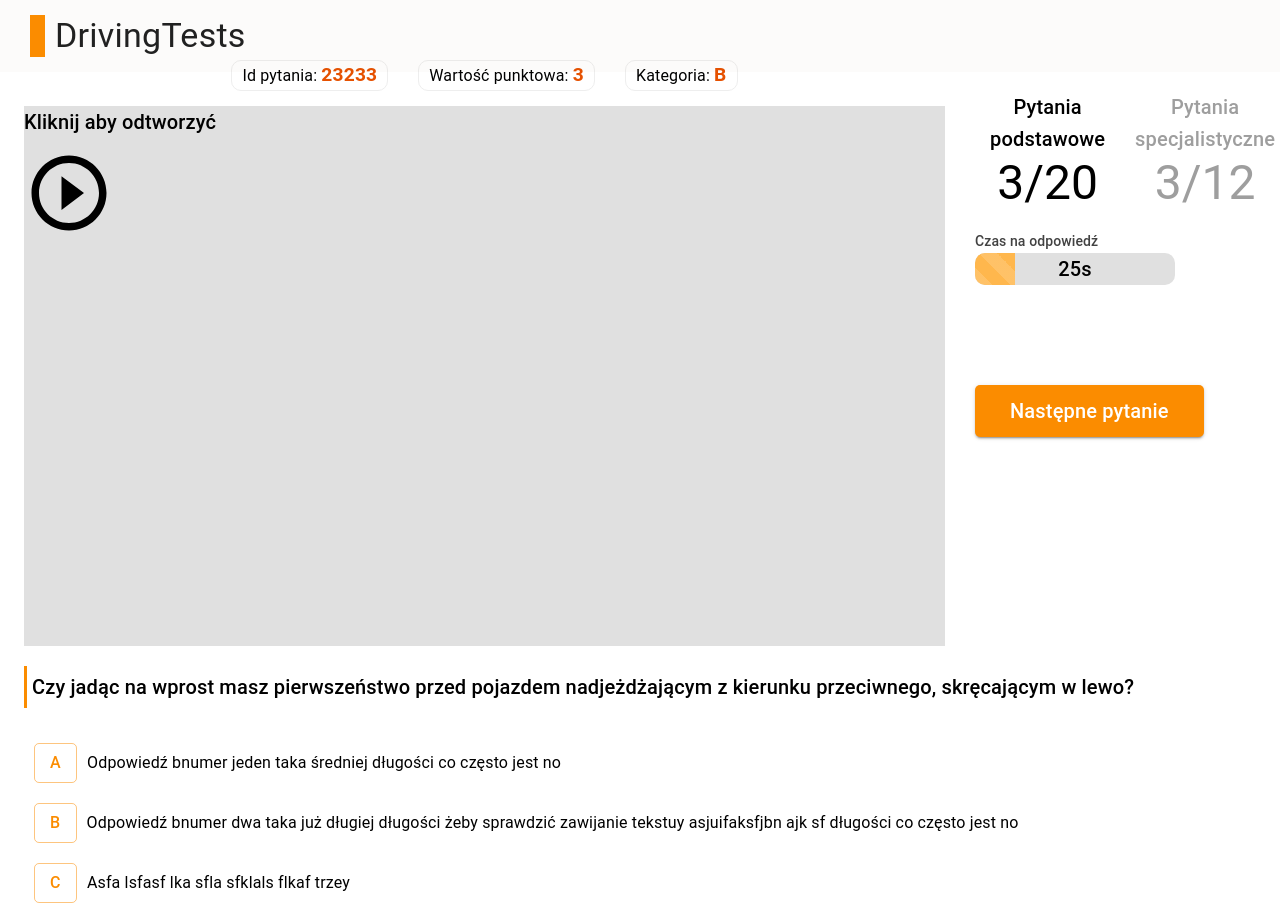
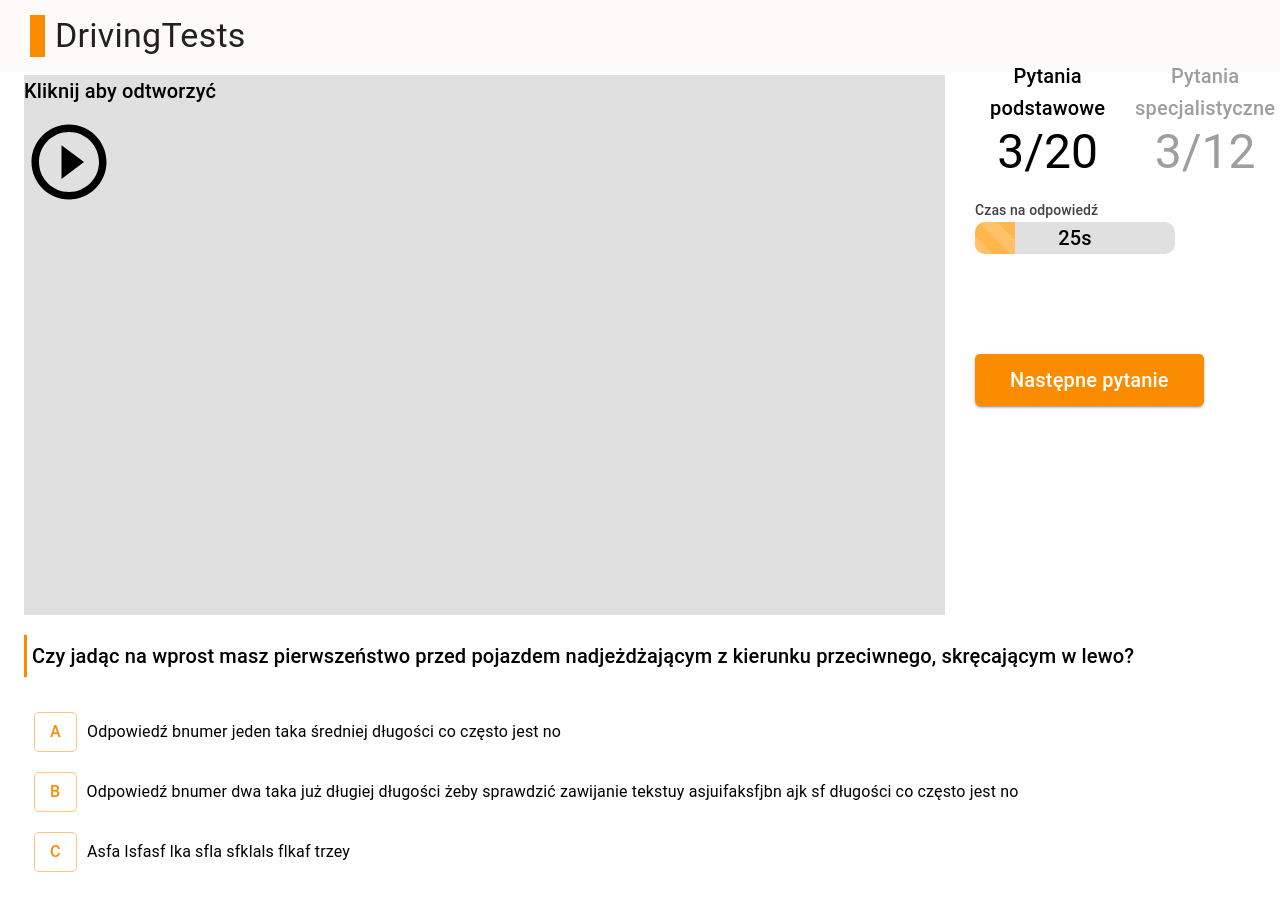
Before and after one commit to RafalM3211/testy-kierowcy, a React (Create React App) app: page /question in a window 1280 px wide. After the commit the page ends 892 px from the top, so only its background shows below. Built offline with nearby package versions, Linux system fonts and the light colour scheme.

Commit message:
split question view into several components

```diff
--- /dev/null
+++ b/src/components/patterns/QuestionContent/QuestionContent.tsx
@@ -0,0 +1,24 @@
+import { Box, Typography } from "@mui/material";
+import ABCAnsewer from "../ABCAnsewer/ABCAnsewer";
+import YesNoAnseswer from "../YesNoAnsewer/YesNoAnsewer";
+
+export default function QuestionContent() {
+  return (
+    <Box sx={{ gridRow: "3", gridColumn: "1/3" }}>
+      <Typography
+        sx={(theme) => ({
+          borderLeft: `3px solid ${theme.palette.primary.main}`,
+          p: "5px",
+        })}
+        variant="h6"
+      >
+        Czy jadąc na wprost masz pierwszeństwo przed pojazdem nadjeżdżającym z
+        kierunku przeciwnego, skręcającym w lewo?
+      </Typography>
+      <Box>
+        {/* <YesNoAnseswer /> */}
+        <ABCAnsewer />
+      </Box>
+    </Box>
+  );
+}
--- /dev/null
+++ b/src/components/patterns/QuestionControls/QuestionControls.tsx
@@ -0,0 +1,42 @@
+import { Box, Button, Typography } from "@mui/material";
+import { flexCenter } from "../../../utility/styling";
+import QuestionCount from "../QuestionCount/QuestionCount";
+import TimeCount from "../TimeCount/TimeCount";
+
+export default function QuestionControls() {
+  return (
+    <Box
+      sx={{
+        ...flexCenter,
+        justifyContent: "center",
+        flexDirection: "column",
+        ml: "30px",
+        gridRow: "2",
+        gridColumn: "2",
+      }}
+    >
+      <Box sx={{ display: "flex", mb: "20px" }}>
+        <QuestionCount label="Pytania podstawowe" value="3/20" active={true} />
+        <QuestionCount
+          label="Pytania specjalistyczne"
+          value="3/12"
+          active={false}
+        />
+      </Box>
+      <TimeCount />
+
+      <Button
+        size="large"
+        variant="contained"
+        sx={{
+          textTransform: "unset",
+          mt: "100px",
+          px: "35px",
+          py: "10px",
+        }}
+      >
+        <Typography variant="h6">Następne pytanie</Typography>
+      </Button>
+    </Box>
+  );
+}
--- a/src/components/views/Question.tsx
+++ b/src/components/views/Question.tsx
@@ -1,12 +1,7 @@
-import { Box, Button, Container, Typography } from "@mui/material";
-import { flexCenter } from "../../utility/styling";
-import InfoChip from "../atomsReusable/InfoChip/InfoChip";
-import HighlitedText from "../atomsReusable/HighlitedText/HighlitedText";
-import QuestionCount from "../patterns/QuestionCount/QuestionCount";
-import YesNoAnseswer from "../patterns/YesNoAnsewer/YesNoAnsewer";
-import ABCAnsewer from "../patterns/ABCAnsewer/ABCAnsewer";
-import TimeCount from "../patterns/TimeCount/TimeCount";
+import { Container } from "@mui/material";
 import QuestionMedia from "../patterns/QuestionMedia/QuestionMedia";
+import QuestionContent from "../patterns/QuestionContent/QuestionContent";
+import QuestionControls from "../patterns/QuestionControls/QuestionControls";
 
 export default function Question() {
   return (
@@ -20,82 +15,9 @@ export default function Question() {
         maxWidth: { lg: "1400px" },
       }}
     >
-      <Box
-        sx={{
-          display: "flex",
-          justifyContent: "center",
-          height: "min-content",
-          gridRow: "1",
-          gridColumn: "1",
-        }}
-      >
-        <InfoChip>
-          Id pytania:{" "}
-          <HighlitedText sx={{ fontSize: "1.2em" }}>23233</HighlitedText>
-        </InfoChip>
-        <InfoChip>
-          Wartość punktowa:{" "}
-          <HighlitedText sx={{ fontSize: "1.2em" }}>3</HighlitedText>
-        </InfoChip>
-        <InfoChip>
-          Kategoria: <HighlitedText sx={{ fontSize: "1.2em" }}>B</HighlitedText>
-        </InfoChip>
-      </Box>
       <QuestionMedia />
-      <Box sx={{ gridRow: "3", gridColumn: "1/3" }}>
-        <Typography
-          sx={(theme) => ({
-            borderLeft: `3px solid ${theme.palette.primary.main}`,
-            p: "5px",
-          })}
-          variant="h6"
-        >
-          Czy jadąc na wprost masz pierwszeństwo przed pojazdem nadjeżdżającym z
-          kierunku przeciwnego, skręcającym w lewo?
-        </Typography>
-        <Box>
-          {/* <YesNoAnseswer /> */}
-          <ABCAnsewer />
-        </Box>
-      </Box>
-
-      <Box
-        sx={{
-          ...flexCenter,
-          justifyContent: "center",
-          flexDirection: "column",
-          ml: "30px",
-          gridRow: "2",
-          gridColumn: "2",
-        }}
-      >
-        <Box sx={{ display: "flex", mb: "20px" }}>
-          <QuestionCount
-            label="Pytania podstawowe"
-            value="3/20"
-            active={true}
-          />
-          <QuestionCount
-            label="Pytania specjalistyczne"
-            value="3/12"
-            active={false}
-          />
-        </Box>
-        <TimeCount />
-
-        <Button
-          size="large"
-          variant="contained"
-          sx={{
-            textTransform: "unset",
-            mt: "100px",
-            px: "35px",
-            py: "10px",
-          }}
-        >
-          <Typography variant="h6">Następne pytanie</Typography>
-        </Button>
-      </Box>
+      <QuestionContent />
+      <QuestionControls />
     </Container>
   );
 }
```
Also changed, not shown: src/components/patterns/QuestionDetails/QuestionDetails.tsx (added, +29 -0 lines).
